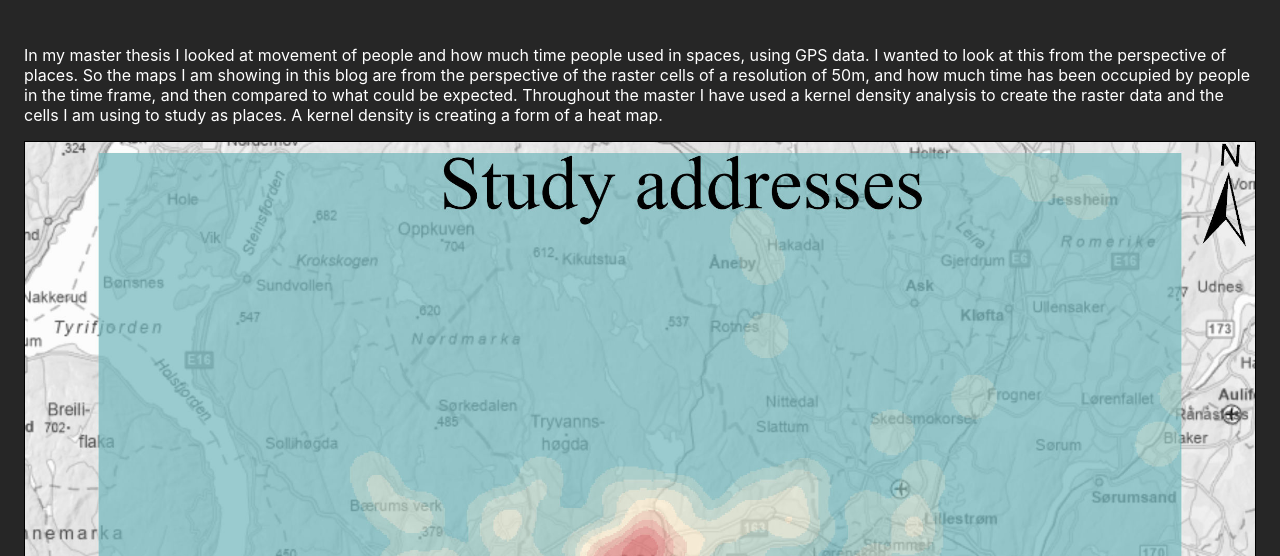
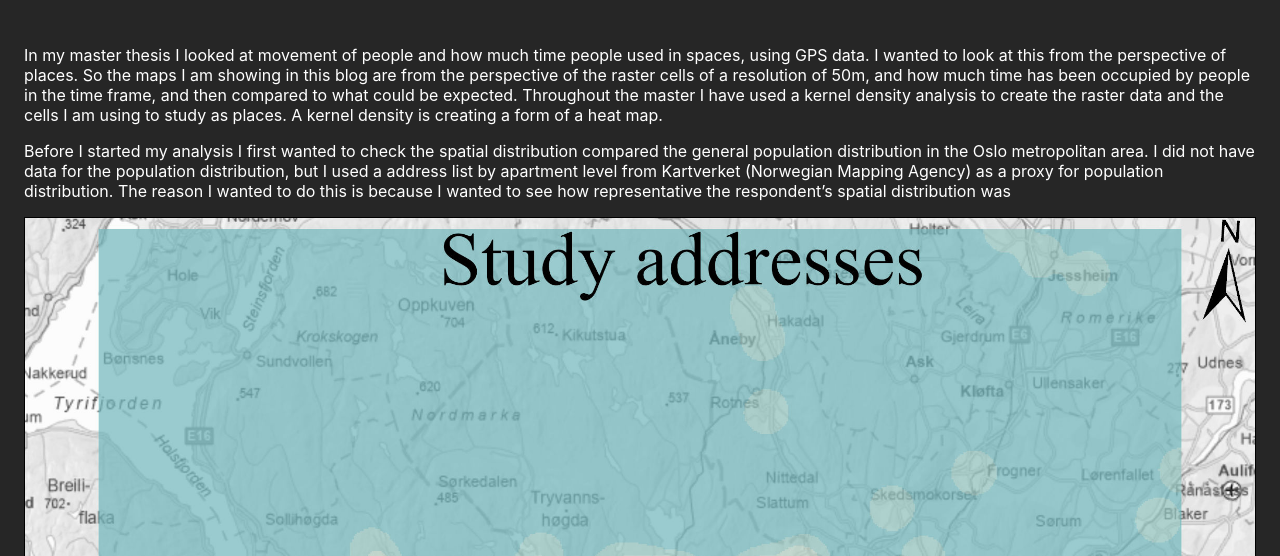
Before and after one commit to EllingOftedal/GIS-Blog, a plain HTML site: page blog_posts/master.html in a window 1280 px wide. Shown: the part 244-800 px from the top of the page. Drawn offline with Linux system fonts and the light colour scheme.

Commit message:
Update master.html

```diff
--- a/blog_posts/master.html
+++ b/blog_posts/master.html
@@ -36,10 +36,17 @@
            to study as places. A kernel density is creating a form of a heat map.
           </p>
 
+          <p>
+            Before I started my analysis I first wanted to check the spatial distribution compared the general population
+            distribution in the Oslo metropolitan area. I did not have data for the population distribution, but I used a address list
+            by apartment level from Kartverket (Norwegian Mapping Agency) as a proxy for population distribution. The reason I wanted
+            to do this is because I wanted to see how representative the respondent’s spatial distribution was
+          </p>
+
           <img src="../images/master/data_overview4.jpg" alt="overview">
           <i>
           This is the overview using a kernel density of the home addresses of the 273 respondents, compared to the address dataset
-          on apartment level from Kartverket.
+          on apartment level from Kartverket. As a comparison of spatial distribution of the respondnets
           </i>
 
           <b>
```
